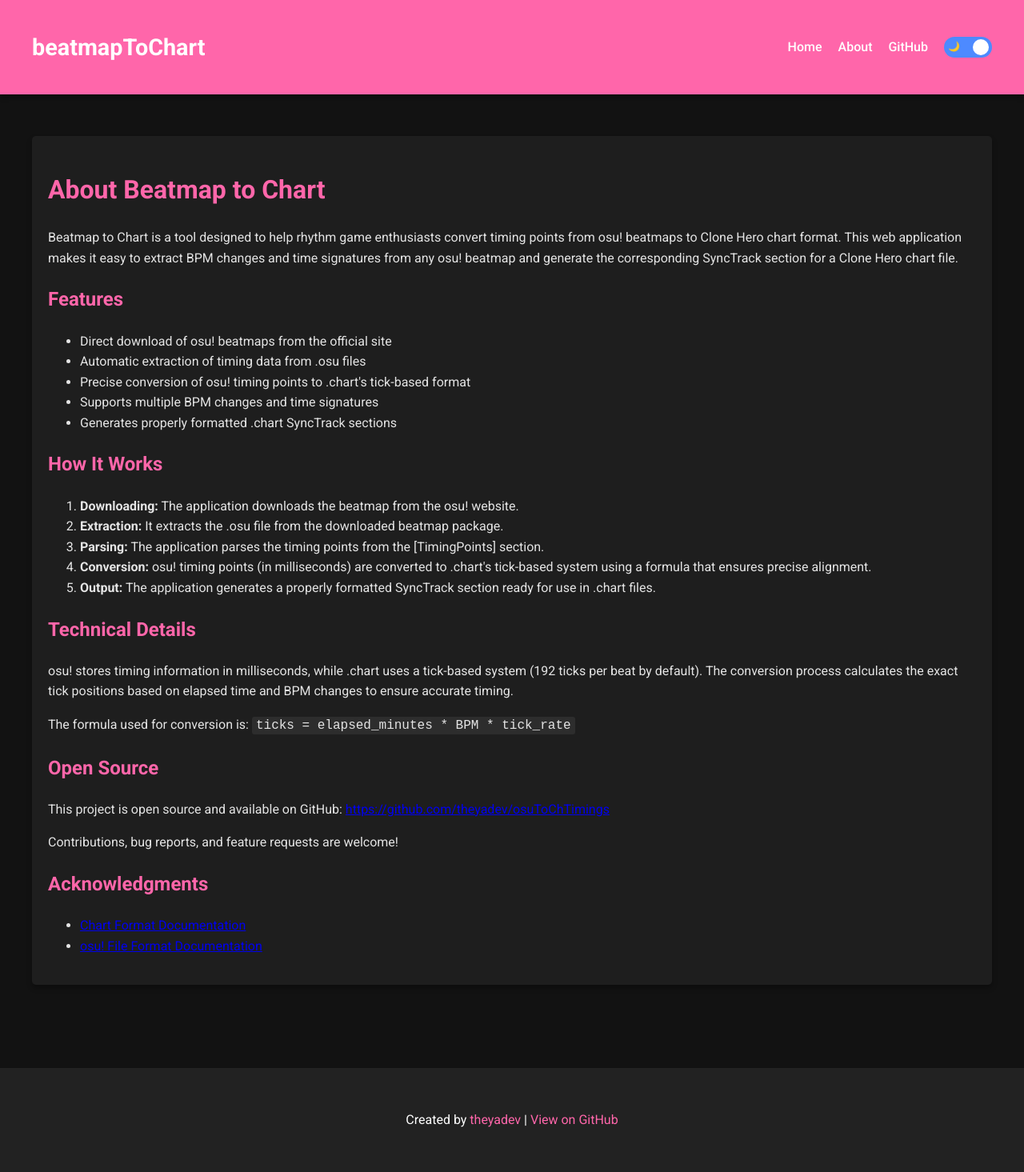
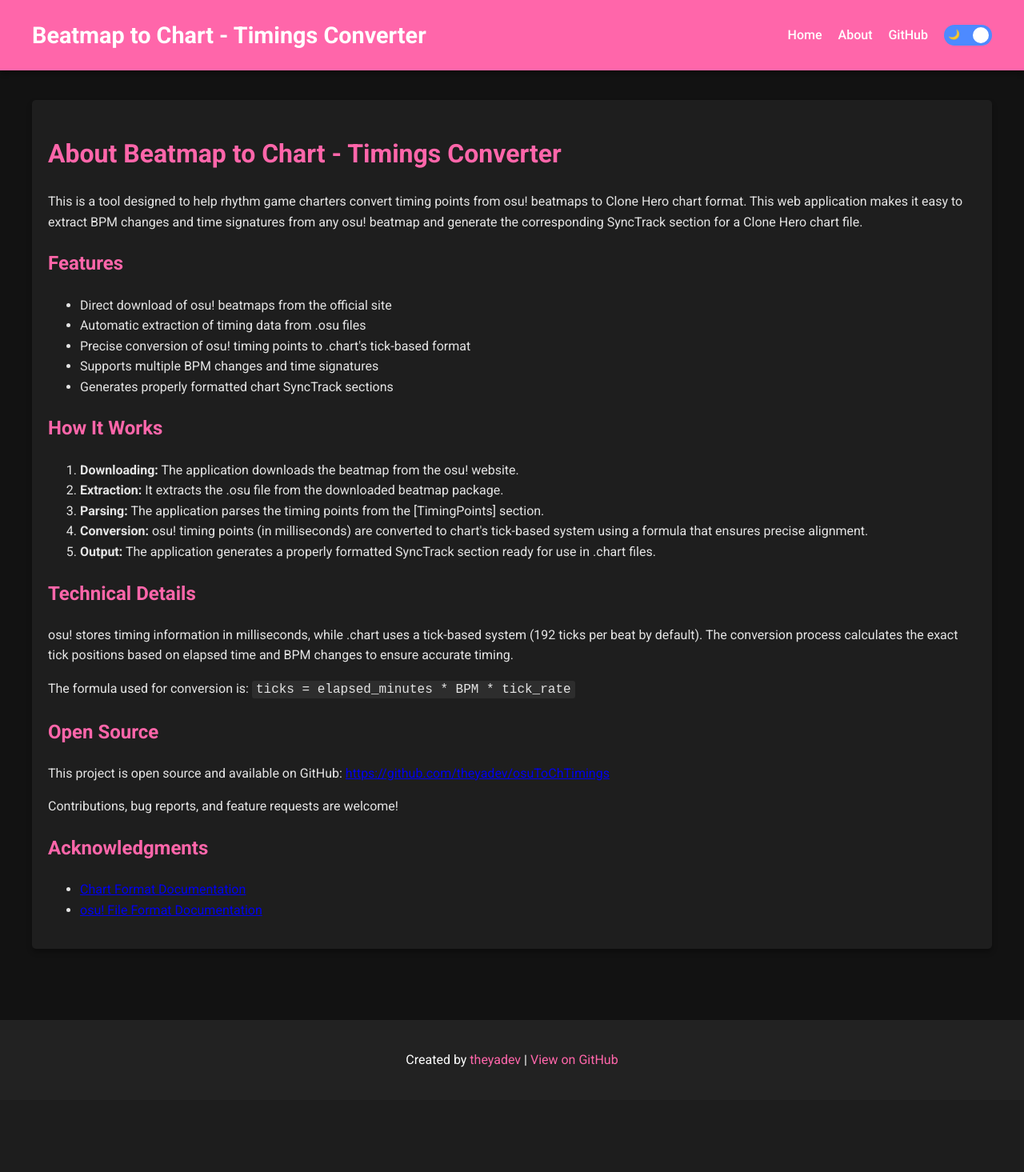
Before and after one commit to theyadev/osuToChTimings, a Flask app: page /about in a window 1280 px wide. Shown: the whole page at 80% size. After the commit the page ends 1334 px from the top, so only its background shows below. Run offline with Flask 3, Linux system fonts and the light colour scheme.

Commit message:
refactor: update terminology and improve layout in templates and stylesheets for consistency

```diff
--- a/src/static/css/style.css
+++ b/src/static/css/style.css
@@ -59,7 +59,7 @@
 .container {
   max-width: 1200px;
   margin: 0 auto;
-  padding: 20px;
+  padding: 5px;
 }
 
 header {
--- a/src/templates/about.html
+++ b/src/templates/about.html
@@ -4,9 +4,9 @@
 
 {% block content %}
 <div class="card">
-    <h1>About Beatmap to Chart</h1>
+    <h1>About Beatmap to Chart - Timings Converter</h1>
     <p>
-        Beatmap to Chart is a tool designed to help rhythm game enthusiasts convert timing points from osu! beatmaps to Clone Hero chart format.
+        This is a tool designed to help rhythm game charters convert timing points from osu! beatmaps to Clone Hero chart format.
         This web application makes it easy to extract BPM changes and time signatures from any osu! beatmap and generate the corresponding
         SyncTrack section for a Clone Hero chart file.
     </p>
@@ -17,7 +17,7 @@
         <li>Automatic extraction of timing data from .osu files</li>
         <li>Precise conversion of osu! timing points to .chart's tick-based format</li>
         <li>Supports multiple BPM changes and time signatures</li>
-        <li>Generates properly formatted .chart SyncTrack sections</li>
+        <li>Generates properly formatted chart SyncTrack sections</li>
     </ul>
 
     <h2>How It Works</h2>
@@ -25,7 +25,7 @@
         <li><strong>Downloading:</strong> The application downloads the beatmap from the osu! website.</li>
         <li><strong>Extraction:</strong> It extracts the .osu file from the downloaded beatmap package.</li>
         <li><strong>Parsing:</strong> The application parses the timing points from the [TimingPoints] section.</li>
-        <li><strong>Conversion:</strong> osu! timing points (in milliseconds) are converted to .chart's tick-based system using a formula that ensures precise alignment.</li>
+        <li><strong>Conversion:</strong> osu! timing points (in milliseconds) are converted to chart's tick-based system using a formula that ensures precise alignment.</li>
         <li><strong>Output:</strong> The application generates a properly formatted SyncTrack section ready for use in .chart files.</li>
     </ol>
 
--- a/src/templates/base.html
+++ b/src/templates/base.html
@@ -33,7 +33,7 @@
 <body>
     <header>
         <div class="container">
-            <a href="{{ url_for('index') }}" class="logo">beatmap<span>ToChart</span></a>
+            <a href="{{ url_for('index') }}" class="logo">Beatmap to Chart - Timings Converter</a>
             <nav>
                 <ul>
                     <li><a href="{{ url_for('index') }}">Home</a></li>
--- a/src/templates/index.html
+++ b/src/templates/index.html
@@ -35,8 +35,7 @@
         <h3>Important Notes</h3>
         <ul>
             <li>For accurate timing conversion, use the exact same audio file in .chart as the one from the osu! beatmap</li>
-            <li>.chart uses 192 ticks per beat as the standard rate</li>
-            <li>The first timing point is always placed at tick 0 to ensure proper alignment</li>
+            <li>Chart must uses 192 ticks per beat (Resolution)</li>
         </ul>
     </div>
 </div>
--- a/src/templates/result.html
+++ b/src/templates/result.html
@@ -49,11 +49,10 @@
         <h3>Using the Output</h3>
         <ol>
             <li>Copy the SyncTrack section above</li>
-            <li>Paste it into your Clone Hero .chart file</li>
-            <li>Replace the existing SyncTrack section if there is one</li>
+            <li>Paste it into your .chart file replacing the existing SyncTrack section</li>
             <li>Make sure to use the same audio file from the osu! beatmap for accurate timing</li>
             {% if has_audio %}
-            <li>Click "Download Audio" to get the audio file from this beatmap</li>
+            <li><i>You can click "Download Audio" to get the audio file from this beatmap</i></li>
             {% endif %}
         </ol>
     </div>
```
